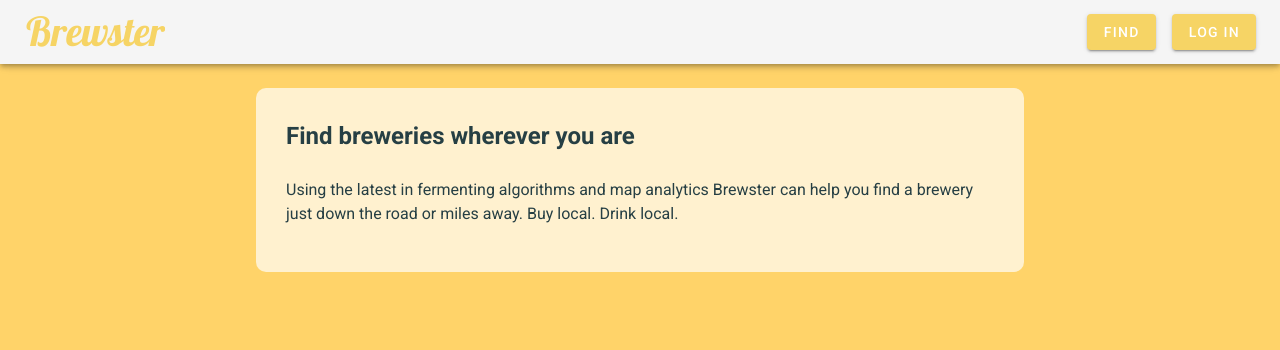
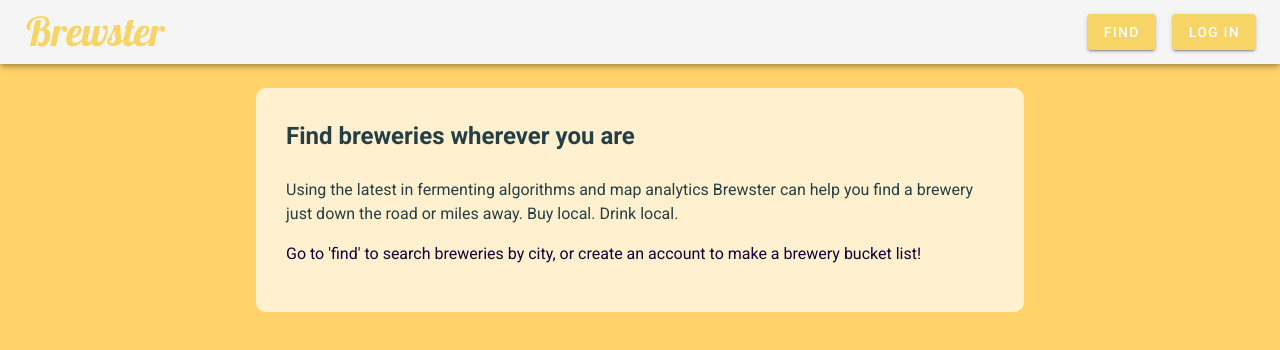
Before and after one commit to N8ers/brewster, a Vue app: page / in a window 1280 px wide. Shown: the top 350 px of the page. Built offline with nearby package versions, Linux system fonts and the light colour scheme; no server answers.

Commit message:
more styling cleanup

```diff
--- a/src/components/BreweriesTable.vue
+++ b/src/components/BreweriesTable.vue
@@ -1,7 +1,7 @@
 <template>
   <div class="results">
     <div>
-      <h4>BREWERIES</h4>
+      <h4 v-if="!hasDeleteOption">BREWERIES</h4>
       <br />
       <v-progress-circular
         v-if="isLoading"
--- a/src/components/Home.vue
+++ b/src/components/Home.vue
@@ -11,6 +11,10 @@
       Using the latest in fermenting algorithms and map analytics Brewster can
       help you find a brewery just down the road or miles away. Buy local. Drink
       local.
+    </p>
+    <p>
+      Go to 'find' to search breweries by city, or create an account to make a
+      brewery bucket list!
     </p>
   </div>
 </template>
```
